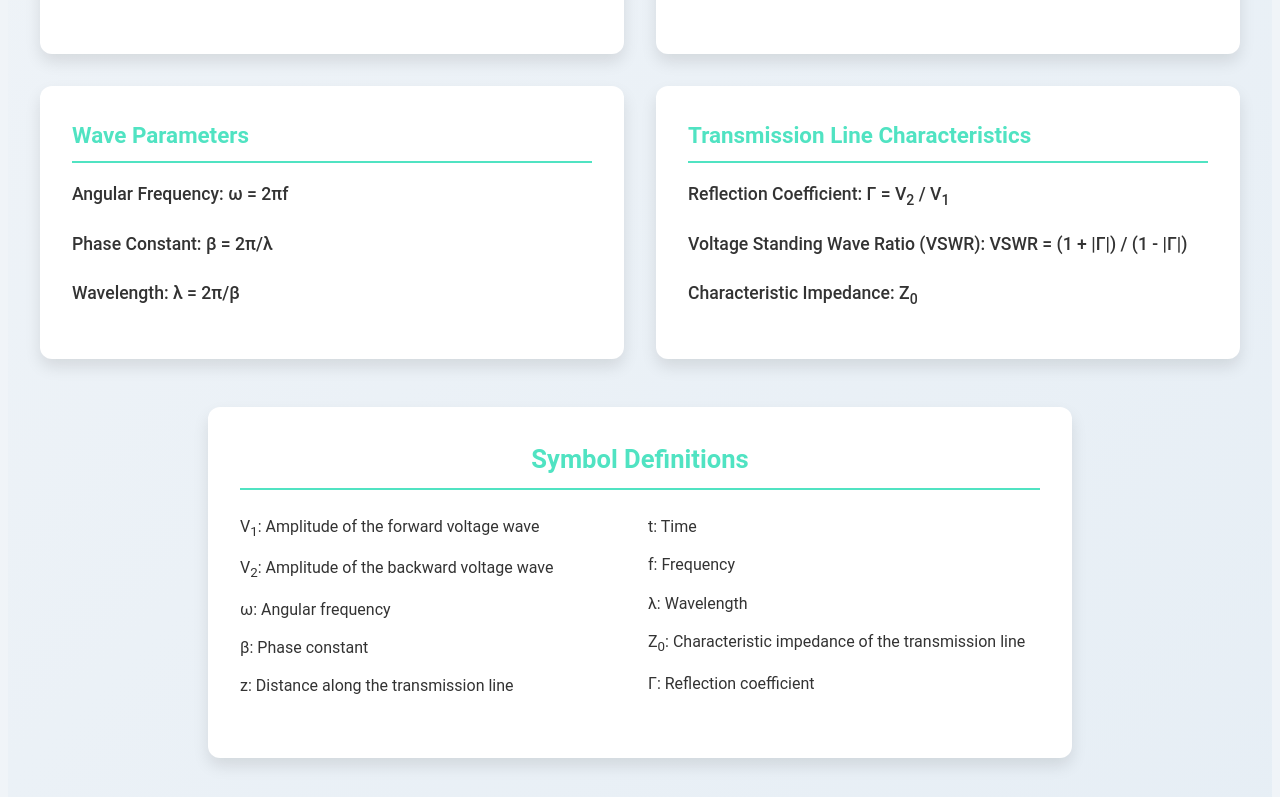
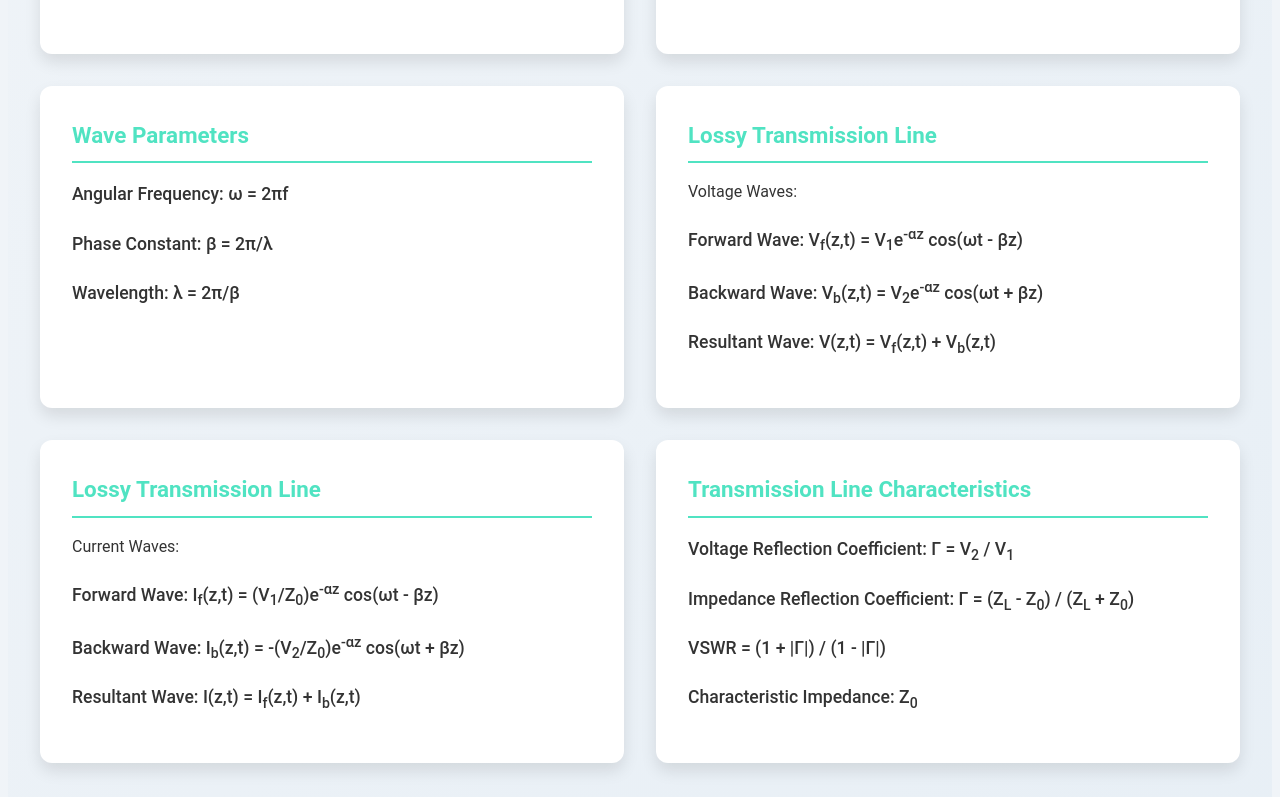
Before and after one commit to AdityaAbhilash/Standing-Travelling-wave-stimulation, a React (Vite) app in the folder frontend/: page / in a window 1280 px wide. Shown: the part 643-1440 px from the top of the page. Built offline with nearby package versions, Linux system fonts and the light colour scheme.

Commit message:
third commit

```diff
--- a/frontend/src/components/ControlPanel.jsx
+++ b/frontend/src/components/ControlPanel.jsx
@@ -3,7 +3,7 @@ import Swal from 'sweetalert2';
 
 const ControlPanel = ({
   v1, setV1, v2, setV2, frequency, setFrequency, wavelength, setWavelength, beta, setBeta,
-  z0, setZ0, minVoltage, maxVoltage
+  z0, setZ0, minVoltage, maxVoltage, alpha, setAlpha
 }) => {
   // Separate reflection coefficients for each mode
   const [directReflectionCoeff, setDirectReflectionCoeff] = useState(0);
@@ -175,6 +175,28 @@ const ControlPanel = ({
               />
             </div>
           </div>
+
+          <div className="control">
+            <label>Attenuation Constant α (Np/m):</label>
+            <div className="input-group">
+              <input
+                type="range"
+                min="0"
+                max="1"
+                step="0.01"
+                value={alpha}
+                onChange={(e) => setAlpha(Number(e.target.value))}
+              />
+              <input
+                type="number"
+                value={Number(alpha).toFixed(2)}
+                onChange={(e) => setAlpha(Number(e.target.value))}
+                min="0"
+                max="1"
+                step="0.01"
+              />
+            </div>
+          </div>
         </div>
       </div>
 
--- a/frontend/src/components/HomePage.jsx
+++ b/frontend/src/components/HomePage.jsx
@@ -38,9 +38,25 @@ const HomePage = () => {
             </div>
 
             <div className="home-formula-card">
+              <h3 className="home-formula-title">Lossy Transmission Line</h3>
+              <p className="home-formula-subtitle">Voltage Waves:</p>
+              <p className="home-formula">Forward Wave: V<sub>f</sub>(z,t) = V<sub>1</sub>e<sup>-αz</sup> cos(ωt - βz)</p>
+              <p className="home-formula">Backward Wave: V<sub>b</sub>(z,t) = V<sub>2</sub>e<sup>-αz</sup> cos(ωt + βz)</p>
+              <p className="home-formula">Resultant Wave: V(z,t) = V<sub>f</sub>(z,t) + V<sub>b</sub>(z,t)</p>
+              </div>
+              <div className="home-formula-card">
+              <h3 className="home-formula-title">Lossy Transmission Line</h3>
+              <p className="home-formula-subtitle">Current Waves:</p>
+              <p className="home-formula">Forward Wave: I<sub>f</sub>(z,t) = (V<sub>1</sub>/Z<sub>0</sub>)e<sup>-αz</sup> cos(ωt - βz)</p>
+              <p className="home-formula">Backward Wave: I<sub>b</sub>(z,t) = -(V<sub>2</sub>/Z<sub>0</sub>)e<sup>-αz</sup> cos(ωt + βz)</p>
+              <p className="home-formula">Resultant Wave: I(z,t) = I<sub>f</sub>(z,t) + I<sub>b</sub>(z,t)</p>
+            </div>
+
+            <div className="home-formula-card">
               <h3 className="home-formula-title">Transmission Line Characteristics</h3>
-              <p className="home-formula">Reflection Coefficient: Γ = V<sub>2</sub> / V<sub>1</sub></p>
-              <p className="home-formula">Voltage Standing Wave Ratio (VSWR): VSWR = (1 + |Γ|) / (1 - |Γ|)</p>
+              <p className="home-formula">Voltage Reflection Coefficient: Γ = V<sub>2</sub> / V<sub>1</sub></p>
+              <p className="home-formula">Impedance Reflection Coefficient: Γ = (Z<sub>L</sub> - Z<sub>0</sub>) / (Z<sub>L</sub> + Z<sub>0</sub>)</p>
+              <p className="home-formula">VSWR = (1 + |Γ|) / (1 - |Γ|)</p>
               <p className="home-formula">Characteristic Impedance: Z<sub>0</sub></p>
             </div>
           </div>
@@ -58,6 +74,8 @@ const HomePage = () => {
               <li>λ: Wavelength</li>
               <li>Z<sub>0</sub>: Characteristic impedance of the transmission line</li>
               <li>Γ: Reflection coefficient</li>
+              <li>α: Attenuation constant representing losses in the transmission line</li>
+              <li>Z<sub>L</sub>: Load impedance</li>
             </ul>
           </div>
         </section>
--- a/frontend/src/components/WaveAnimation.jsx
+++ b/frontend/src/components/WaveAnimation.jsx
@@ -1,6 +1,6 @@
 import React, { useRef, useEffect, useState } from 'react';
 
-const WaveAnimation = ({ v1, v2, frequency, wavelength, beta, z0, showVoltage, time }) => {
+const WaveAnimation = ({ v1, v2, frequency, wavelength, beta, z0, alpha, showVoltage, time }) => {
   const canvasRef = useRef(null);
   const animationRef = useRef(null);
   const [showForward, setShowForward] = useState(true);
@@ -51,9 +51,9 @@ const WaveAnimation = ({ v1, v2, frequency, wavelength, beta, z0, showVoltage, t
           const z = (x / width) * totalLength;
           let y;
           if (showVoltage) {
-            y = height / 2 - amplitude * Math.cos(w0 * elapsedTime - direction * beta * z) * scale;
+            y = height / 2 - amplitude * Math.exp(-alpha * z) * Math.cos(w0 * elapsedTime - direction * beta * z) * scale;
           } else {
-            y = height / 2 - (amplitude / z0) * Math.cos(w0 * elapsedTime - direction * beta * z) * scale;
+            y = height / 2 - (amplitude / z0) * Math.exp(-alpha * z) * Math.cos(w0 * elapsedTime - direction * beta * z) * scale;
           }
           if (x === 0) {
             ctx.moveTo(x, y);
@@ -80,13 +80,13 @@ const WaveAnimation = ({ v1, v2, frequency, wavelength, beta, z0, showVoltage, t
           let y;
           if (showVoltage) {
             y = height / 2 - (
-              v1 * Math.cos(w0 * elapsedTime - beta * z) +
-              v2 * Math.cos(w0 * elapsedTime + beta * z)
+              v1 * Math.exp(-alpha * z) * Math.cos(w0 * elapsedTime - beta * z) +
+              v2 * Math.exp(-alpha * z) * Math.cos(w0 * elapsedTime + beta * z)
             ) * scale;
           } else {
             y = height / 2 - (
-              (v1 / z0) * Math.cos(w0 * elapsedTime - beta * z) -
-              (v2 / z0) * Math.cos(w0 * elapsedTime + beta * z)
+              (v1 / z0) * Math.exp(-alpha * z) * Math.cos(w0 * elapsedTime - beta * z) -
+              (v2 / z0) * Math.exp(-alpha * z) * Math.cos(w0 * elapsedTime + beta * z)
             ) * scale;
           }
           ctx.lineTo(x, y);
@@ -107,7 +107,7 @@ const WaveAnimation = ({ v1, v2, frequency, wavelength, beta, z0, showVoltage, t
     return () => {
       cancelAnimationFrame(animationRef.current);
     };
-  }, [v1, v2, frequency, wavelength, beta, z0, showVoltage, showForward, showBackward, showResultant]);
+  }, [v1, v2, frequency, wavelength, beta, z0, alpha, showVoltage, showForward, showBackward, showResultant]);
 
   return (
     <div className="wave-animation">
--- a/frontend/src/pages/TransmissionLinePage.jsx
+++ b/frontend/src/pages/TransmissionLinePage.jsx
@@ -15,6 +15,7 @@ const TransmissionLinePage = () => {
   const [showVoltage, setShowVoltage] = useState(true); // Toggle between voltage and current
   const [minVoltage, setMinVoltage] = useState(-5);
   const [maxVoltage, setMaxVoltage] = useState(5);
+  const [alpha, setAlpha] = useState(0); // Default alpha = 0 for lossless line
 
   const [time, setTime] = useState(0);
   const animationRef = useRef();
@@ -76,6 +77,7 @@ const TransmissionLinePage = () => {
                 wavelength={wavelength}
                 beta={beta}
                 z0={z0}
+                alpha={alpha}
                 showVoltage={showVoltage}
                 time={time}
                 minVoltage={minVoltage}
@@ -100,6 +102,8 @@ const TransmissionLinePage = () => {
             maxVoltage={maxVoltage}
             setMinVoltage={setMinVoltage}
             setMaxVoltage={setMaxVoltage}
+            alpha={alpha}
+            setAlpha={setAlpha}
           />
         </div>
       </div>
```
